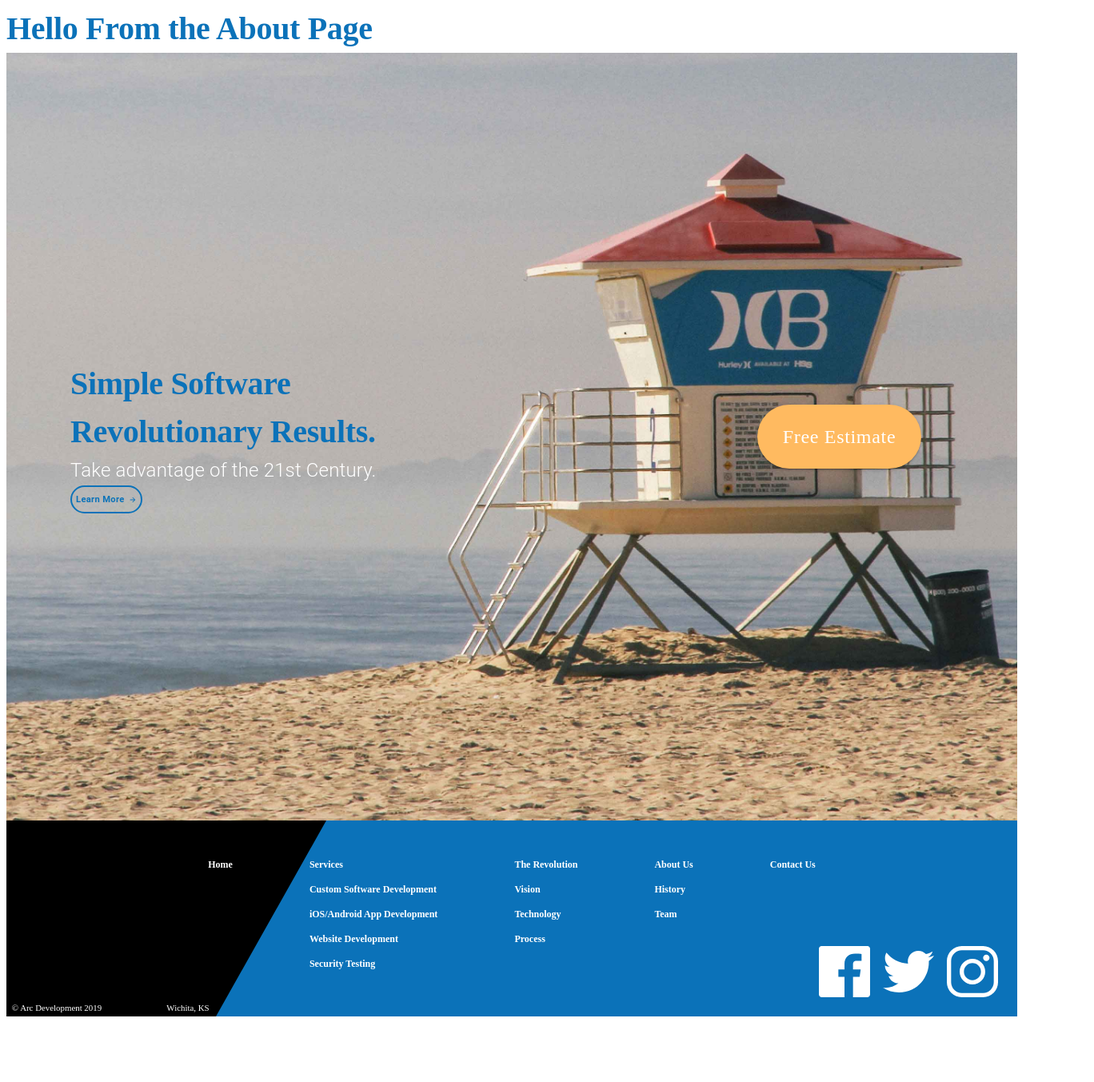
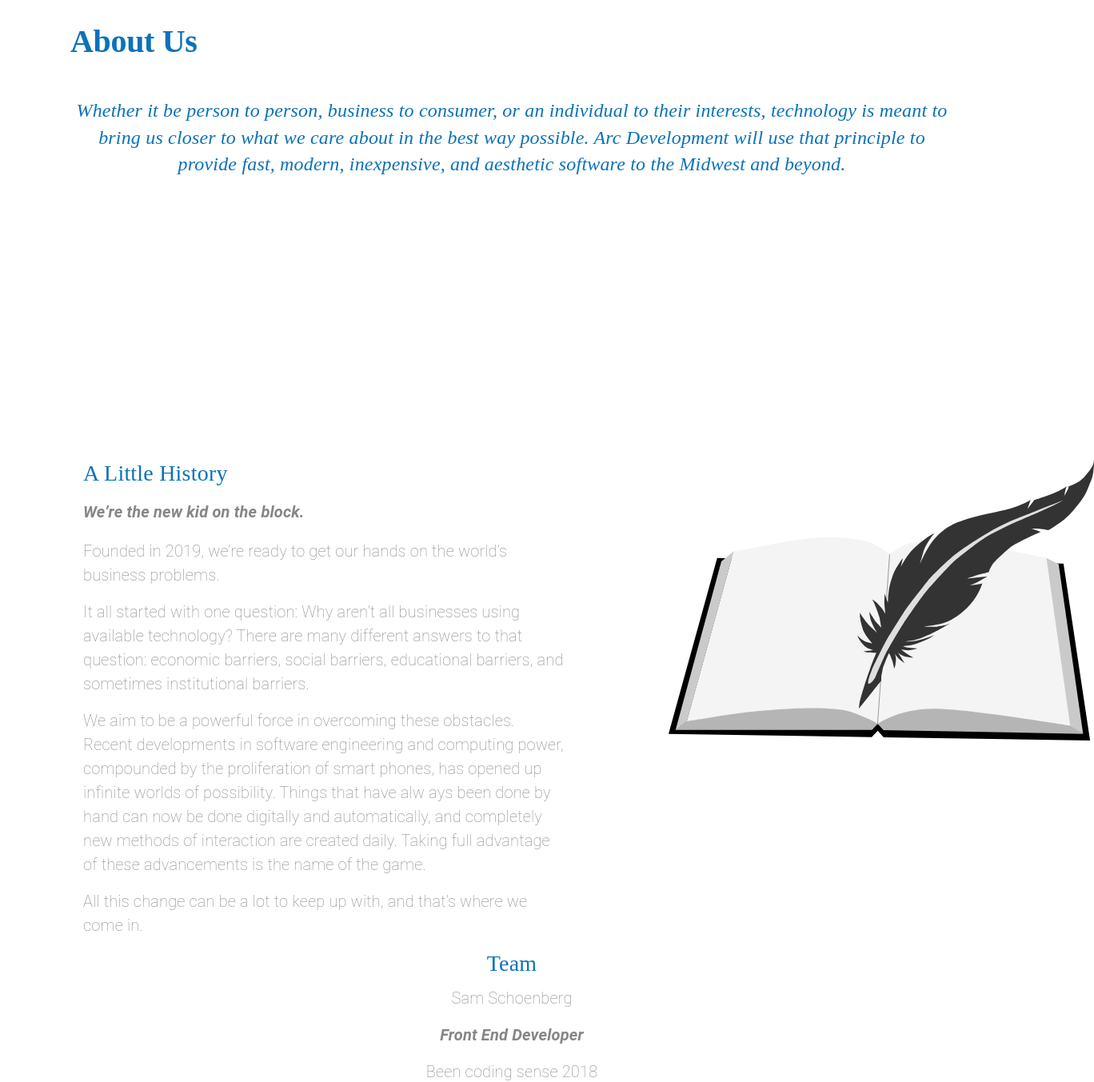
Before and after one commit to Sam4130/arc-development-2020, a React (Create React App) app: page /about in a window 1280 px wide. Shown: the part 114-1467 px from the top of the page at 80% size, 1368 px wide, since content can reach past the window. Before the commit the page ends 1393 px from the top, so only its background shows below. Built offline with nearby package versions, Linux system fonts and the light colour scheme; a web font is replaced by a local one.

Commit message:
updated about page for developement

```diff
--- a/src/Components/UI/CallToAction.js
+++ b/src/Components/UI/CallToAction.js
@@ -89,7 +89,7 @@
                         </Typography>
                     </Grid>
                     <Grid contianer justify={matchesSM ? "center" : undefined} item>
-                        <Button component={Link} to={"/estimate"}
+                        <Button component={Link} to={"/estimates"}
                             variant={"outlined"}
                                 className={classes.learnButton}
                                 onClick={() => props.setValue(2)}>
@@ -102,7 +102,7 @@
                 </Grid>
             </Grid>
             <Grid item>
-                <Button component={Link} to={"/estimate"}
+                <Button component={Link} to={"/estimates"}
                     variant={"contained"} className={classes.estimateButton}
                         onClick={() => props.setValue(5)}>Free Estimate</Button>
             </Grid>
--- a/src/Components/UI/Theme.js
+++ b/src/Components/UI/Theme.js
@@ -77,6 +77,11 @@
             color:arcGrey,
             fontWeight: 30
         },
+        caption:{
+            fontSize: "1rem",
+            fontWeight: 300,
+            color: arcBlue
+        },
         learnButton: {
             borderColor: arcBlue,
             color: arcBlue,
--- a/src/Components/Views/About.js
+++ b/src/Components/Views/About.js
@@ -1,32 +1,220 @@
 import React from 'react';
-import {makeStyles} from "@material-ui/styles";
+import {makeStyles, useTheme} from "@material-ui/styles";
 import Grid from "@material-ui/core/Grid";
 import Typography from "@material-ui/core/Typography";
+import useMediaQuery from "@material-ui/core/useMediaQuery/useMediaQuery";
+import Tooltip from "@material-ui/core/Tooltip/Tooltip";
+import Avatar from '@material-ui/core/Avatar';
 
 
-// core copmonets
 
+// core components
 import CallToAction from "../UI/CallToAction";
+//images
+import history from '../../assets/history.svg';
+import customSoftwareIcon from "../../assets/Custom Software Icon.svg";
+import yearbook from '../../assets/yearbook.svg';
+import puppy from '../../assets/puppy.svg';
+import profile from '../../assets/profile-pic-2.jpg'
 
-const useStyles = makeStyles(theme =>({ }) )
+
+const useStyles = makeStyles(theme =>({
+    mainContainer:{
+        paddingLeft: "5em",
+        paddingRight: "5em",
+        [theme.breakpoints.down("sm")]: {
+            paddingLeft:"1.5em",
+            paddingRight:"1.5em",
+        },
+    },
+    missionStatement: {
+        fontStyle: "italic",
+        fontWeight: 300,
+        fontSize: "1.5rem",
+        maxWidth: "50em",
+        lineHeight: 1.4
+    },
+    historyContainer: {
+        marginTop:"12em",
+        marginLeft: "6em",
+        [theme.breakpoints.down("sm")]: {
+            padding: 25
+        }
+    },
+    icon:{
+        marginLeft:"2em",
+        [theme.breakpoints.down("xs")]: {
+            marginLeft: 0
+        }
+    },
+    paragraphContainer: {
+        maxWidth: "70em",
+    },
+    avatar: {
+        height:"22em",
+        width: "23em",
+    }
+    })
+);
 
 
 export default function SectionHero(props) {
 
     const classes = useStyles();// end of classes
+    // mobile optmization section
+    const theme = useTheme();
+    const matchesMD = useMediaQuery(theme.breakpoints.down("md"));
+    const matchesSM = useMediaQuery(theme.breakpoints.down("sm"));
+
 
     return(
-        <Grid>
-            <Typography variant={"h2"}>Hello From the About Page </Typography>
-
-            <Grid>
-                {/*---Call to Action Block-----*/}
-                <CallToAction
-                    setValue={props.setValue}/>
-            </Grid>
 
 
+
+
+        <Grid container direction={"column"}>
+            <Grid item className={classes.mainContainer} style={{marginTop: "1em"}}>
+                <Typography
+                            variant={"h2"} style={{marginBottom: "1em"}}>
+                            About Us
+                </Typography>
+            </Grid>
+                <Grid item container justify={"center"} className={classes.mainContainer} style={{marginBottom:"10em"}}>
+                    <Typography variant={"h4"} align={"center"} className={classes.missionStatement}>
+                        Whether it be person to person, business to consumer, or an individual to their interests,
+                        technology is meant to bring us closer to what we care about in the best way possible.
+                        Arc Development will use that principle to provide fast, modern, inexpensive,
+                        and aesthetic software to the Midwest and beyond.
+                    </Typography>
+                </Grid>
+        {/*--end of mission statement container --*/}
+            <Grid item
+                  container
+                  className={classes.historyContainer}
+                  style={{ marginBottom: matchesMD ? "15em" : 0}}
+                  md>
+                <Grid item container direction={"column"} lg >
+                    <Grid item>
+                        <Typography align={matchesMD ? "center" : undefined}
+                                    variant={"h4"}
+                                    style={{paddingBottom:".5em" }}>
+                           A Little History
+                        </Typography>
+                    </Grid>
+                    <Grid item>
+                        <Typography className={classes.paragraphContainer}
+                                    align={matchesMD ? "center" : undefined}
+                                    variant={"subtitle1"} paragraph
+                                    style={{ fontWeight: 700, fontStyle: "italic"}}>
+                            We’re the new kid on the block.
+                        </Typography>
+                        <Typography className={classes.paragraphContainer}
+                                    align={matchesMD ? "center" : undefined}
+                                    variant={"body1"} paragraph>
+                            Founded in 2019, we’re ready to get our hands on the world’s business problems.
+                        </Typography>
+                        <Typography className={classes.paragraphContainer}
+                                    align={matchesMD ? "center" : undefined}
+                                    variant={"body1"} paragraph>
+                            It all started with one question: Why aren’t all businesses using available technology?
+                            There are many different answers to that question: economic barriers, social barriers,
+                            educational barriers, and sometimes institutional barriers.
+                        </Typography>
+                        <Typography className={classes.paragraphContainer}
+                                    align={matchesMD ? "center" : undefined}
+                                    variant={"body1"} paragraph>
+                            We aim to be a powerful force in overcoming these obstacles.
+                            Recent developments in software engineering and computing power,
+                            compounded by the proliferation of smart phones, has opened up infinite worlds
+                            of possibility. Things that have alw ays been done by hand can now be done
+                            digitally and automatically, and completely new methods of interaction
+                            are created daily. Taking full advantage of these advancements is the
+                            name of the game.
+                        </Typography>
+                        <Typography className={classes.paragraphContainer}
+                                    align={matchesMD ? "center" : undefined}
+                                    variant={"body1"} paragraph>
+                            All this change can be a lot to keep up with, and that’s where we come in.
+                        </Typography>
+                    </Grid>
+                    {/*--end of body item--*/}
+                </Grid>
+                <Grid item md>
+                    <Tooltip disableFocusListener title={"Technology Options Animation"}>
+                        <img className={classes.icon} alt={"history book"} src={history}
+                             style={{marginLeft:"8em", maxHeight:375}}/>
+                    </Tooltip>
+                </Grid>
+                {/*---end of image ---*/}
+            </Grid>
+    {/*----end of item container----*/}
+            <Grid item container direction={"column"} alignItems={"center"}
+                  className={classes.mainContainer}>
+                <Grid item>
+                    <Typography variant={"h4"} align={"center"} gutterBottom>
+                        Team
+                    </Typography>
+                </Grid>
+                <Grid item>
+                    <Typography variant={"body1"} paragraph align={"center"}>
+                        Sam Schoenberg
+                    </Typography>
+                    <Typography variant={"body1"} paragraph align={"center"}
+                                style={{ fontWeight: 700, fontStyle: "italic"}}>
+                        Front End Developer
+                    </Typography>
+                    <Typography variant={"body1"} paragraph align={"center"} >
+                        Been coding sense 2018
+                    </Typography>
+                </Grid>
+                <Grid item style={{marginBottom:"8em"}}>
+                    <Avatar alt={"founder"} src={profile} className={classes.avatar}></Avatar>
+                </Grid>
+                <Grid item container>
+                    <Grid item container direction={"column"} lg>
+                        <Grid item>
+                            <img src={yearbook}  alt={"year book page founder"}/>
+                        </Grid>
+                        <Grid item>
+                            <Typography variant={"caption"}>
+                                a picture of a year book
+                            </Typography>
+                        </Grid>
+                    </Grid>
+                    <Grid item lg style={{maxWidth: "45em", padding: "1.25em"}}>
+                        <Typography variant={"body1"} align={"center"} paragraph>
+                            I taught myself basic coding from a library book in third grade, and ever since
+                            then my passion has solely been set on learning — learning about computers, learning
+                            mathematics and philosophy, studying design, always just learning.
+                        </Typography>
+                        <Typography variant={"body1"} align={"center"} paragraph>
+                            Now I’m ready to apply everything I’ve learned, and to help others
+                            with the intuition I have developed.
+                        </Typography>
+                    </Grid>
+                    <Grid item
+                          container
+                          direction={"column"}
+                          lg
+                          alignItems={"flex-end"}>
+                        <Grid item>
+                            <img src={puppy} alt={"grey spotted puppy"}/>
+                        </Grid>
+                            <Grid item>
+                                <Typography variant={"caption"}>
+                                    my miniature dapple dachshund, Doggy
+                                </Typography>
+                            </Grid>
+                    </Grid>
+                </Grid>
+            </Grid>
+        {/*--end of about section---*/}
+        <Grid style={{paddingTop:"8em"}}>
+            <CallToAction/>
         </Grid>
+        {/*-- end of call to action --*/}
+        </Grid>
+    //end of main container
 
     );
 
--- a/src/Components/Views/LandingPage.js
+++ b/src/Components/Views/LandingPage.js
@@ -157,7 +157,7 @@
                         </Typography>
                         <Grid container justify={"center"} className={classes.buttonContainer}>
                             <Grid item>
-                                <Button component={Link} to={"/estimate"}
+                                <Button component={Link} to={"/estimates"}
                                     className={classes.estimateButton}
                                         variant={"contained"}
                                         onClick={() => props.setValue(5)}
```
Also changed, not shown: src/assets/profile-pic-2.jpg (added).
